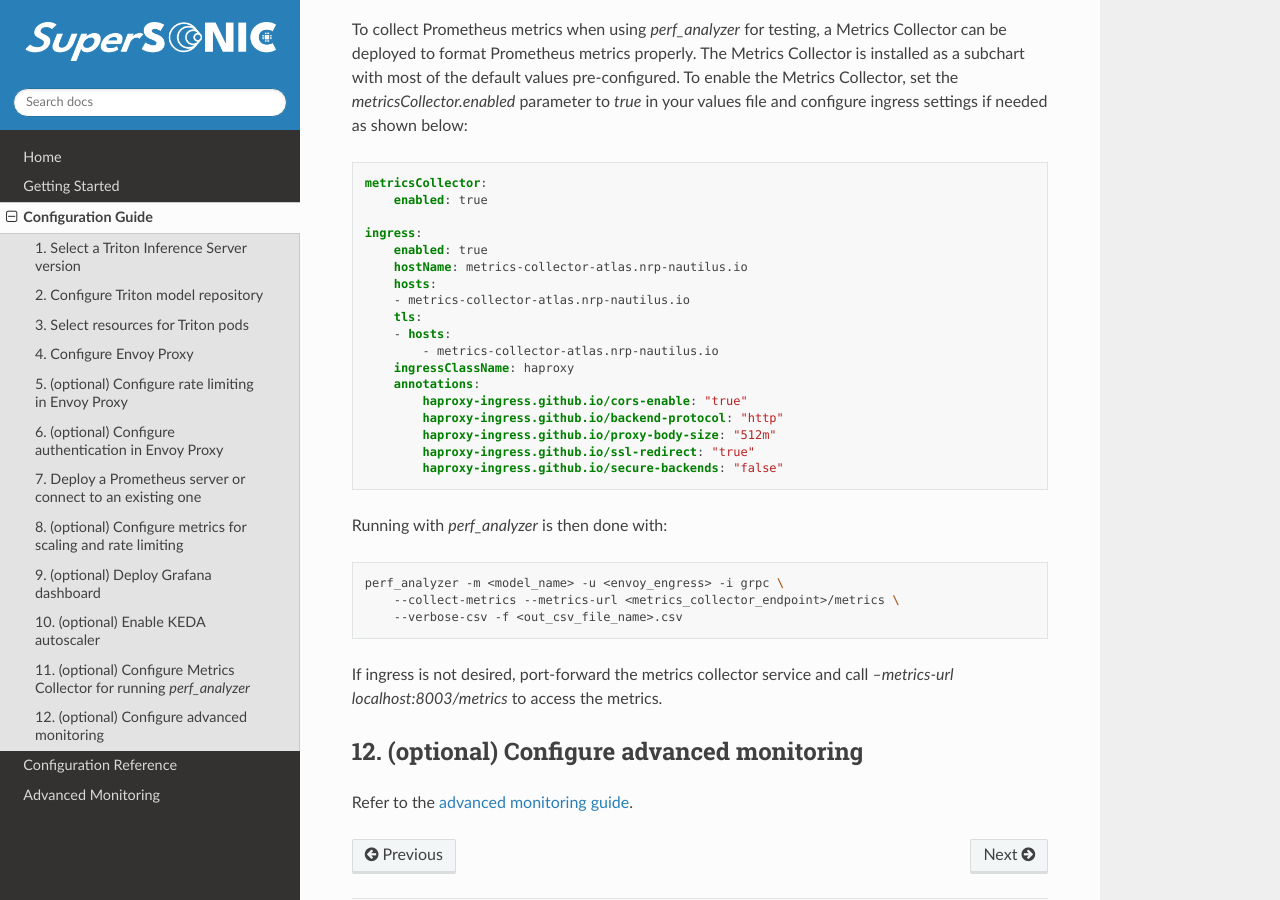
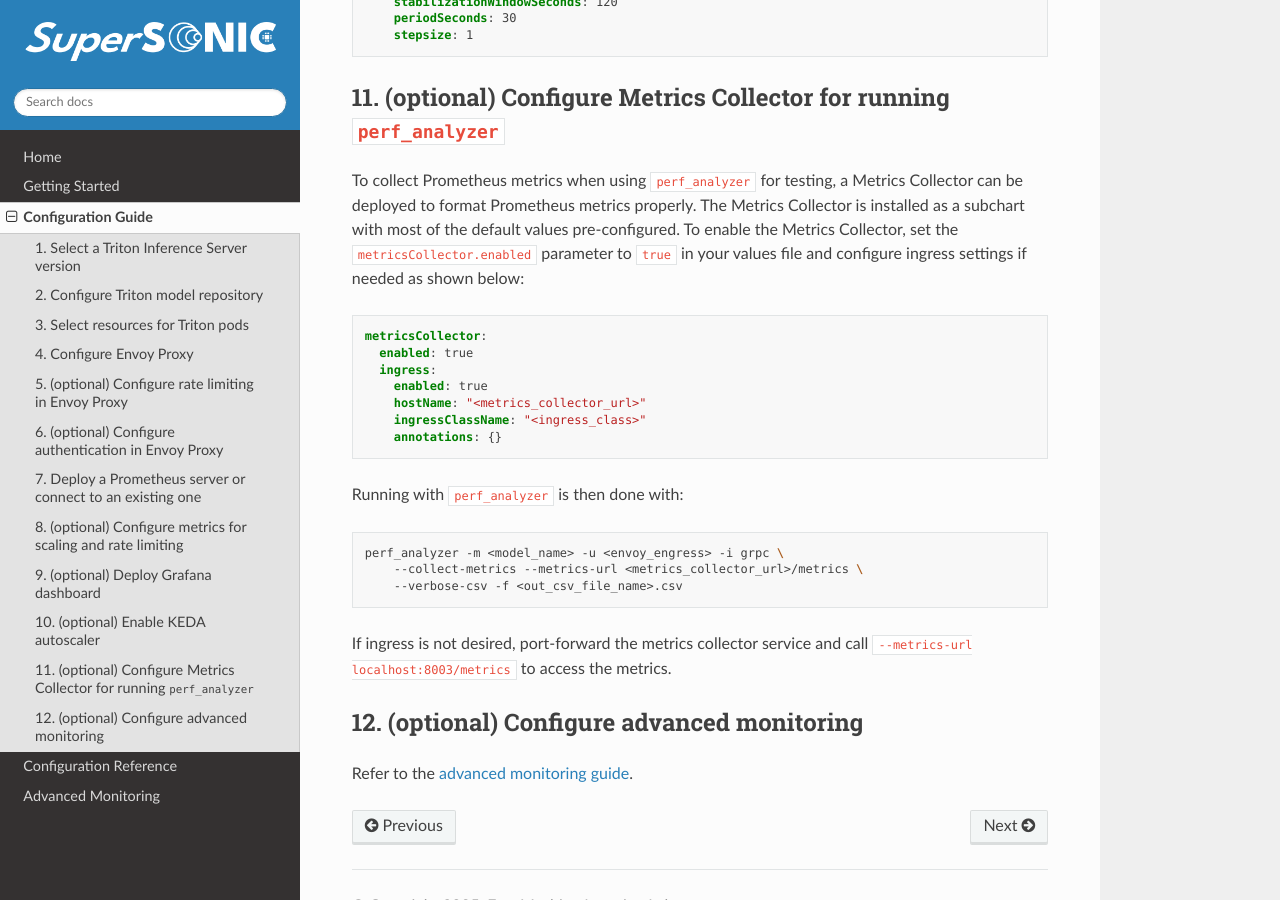
Before and after one commit to fastmachinelearning/SuperSONIC, a Sphinx documentation site: the page built from docs/configuration-guide.rst, in a window 1280 px wide and 900 px high, scrolled down 6482 px. Built offline with Sphinx 7.4.7 and the Read the Docs theme 3.1.0, drawn with Linux system fonts in a browser that asks for light colours; some of the changed text lies outside the part shown.

Commit message:
update docs

```diff
--- a/docs/configuration-guide.rst
+++ b/docs/configuration-guide.rst
@@ -144,7 +144,7 @@
       envoy:
         ingress:
           enabled: true
-          host: "<ingress_url>"
+          hostName: "<ingress_url>"
           ingressClassName: "<ingress_class>"
           annotations: {}
 
@@ -237,9 +237,14 @@
 
   .. code-block:: yaml
 
-    prometheus:
-      enabled: true
-      <official_prometheus_parameters>
+     prometheus:
+       enabled: true
+       server:
+         ingress:
+           enabled: true
+           hostName: "<prometheus_url>"
+           ingressClassName: "<ingress_class>"
+           annotations: {}
 
   The parameters you will most likely need to configure in your values file are related to
   Ingress for web access to Prometheus UI.
@@ -301,7 +306,11 @@
 
    grafana:
      enabled: true
-     <official_grafana_parameters>
+     ingress:
+       enabled: true
+       hostName: "<grafana_url>"
+       ingressClassName: "<ingress_class>"
+       annotations: {}
 
 The values you will most likely need to configure in your values file are related to
 Grafana Ingress for web access, and datasources to connect to Prometheus,
@@ -344,43 +353,38 @@
        periodSeconds: 30
        stepsize: 1
 
-11. (optional) Configure Metrics Collector for running `perf_analyzer`
-=======================================================================
+11. (optional) Configure Metrics Collector for running ``perf_analyzer``
+=========================================================================
 
-To collect Prometheus metrics when using `perf_analyzer` for testing, a Metrics Collector can be deployed to format Prometheus metrics properly. The Metrics Collector is installed as a subchart with most of the default values pre-configured. To enable the Metrics Collector, set the `metricsCollector.enabled` parameter to `true` in your values file and configure ingress settings if needed as shown below:
+To collect Prometheus metrics when using ``perf_analyzer`` for testing,
+a Metrics Collector can be deployed to format Prometheus metrics properly.
+The Metrics Collector is installed as a subchart with most of the default
+values pre-configured. To enable the Metrics Collector, set the
+``metricsCollector.enabled`` parameter to ``true`` in your values file
+and configure ingress settings if needed as shown below:
 
 .. code-block:: yaml
 
     metricsCollector:
+      enabled: true
+      ingress:
         enabled: true
+        hostName: "<metrics_collector_url>"
+        ingressClassName: "<ingress_class>"
+        annotations: {}
 
-    ingress:
-        enabled: true
-        hostName: metrics-collector-atlas.nrp-nautilus.io
-        hosts:
-        - metrics-collector-atlas.nrp-nautilus.io
-        tls:
-        - hosts:
-            - metrics-collector-atlas.nrp-nautilus.io
-        ingressClassName: haproxy
-        annotations:
-            haproxy-ingress.github.io/cors-enable: "true"
-            haproxy-ingress.github.io/backend-protocol: "http"
-            haproxy-ingress.github.io/proxy-body-size: "512m"
-            haproxy-ingress.github.io/ssl-redirect: "true"
-            haproxy-ingress.github.io/secure-backends: "false"
-
-Running with `perf_analyzer` is then done with:
+Running with ``perf_analyzer`` is then done with:
 
 .. code-block:: bash
 
     perf_analyzer -m <model_name> -u <envoy_engress> -i grpc \
-        --collect-metrics --metrics-url <metrics_collector_endpoint>/metrics \
+        --collect-metrics --metrics-url <metrics_collector_url>/metrics \
         --verbose-csv -f <out_csv_file_name>.csv
 
-If ingress is not desired, port-forward the metrics collector service and call `--metrics-url localhost:8003/metrics` to access the metrics.
+If ingress is not desired, port-forward the metrics collector service and call
+``--metrics-url localhost:8003/metrics`` to access the metrics.
 
-12.  (optional) Configure advanced monitoring
+12. (optional) Configure advanced monitoring
 =============================================
 
 Refer to the `advanced monitoring guide <advanced-monitoring>`_.
```
